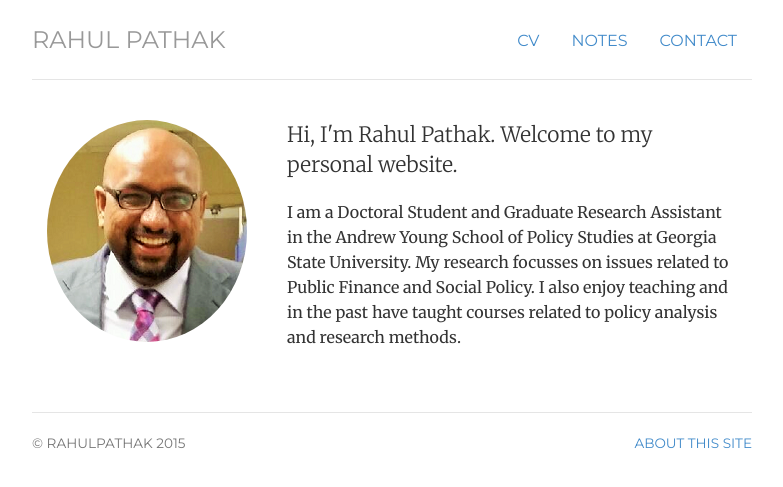
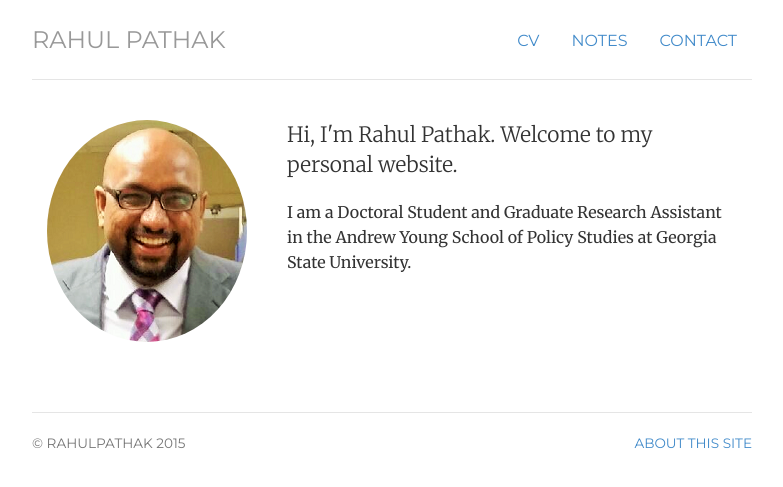
Before and after one commit to pathak-rahul/pathak-rahul.github.io, a Jekyll site: the page built from index.html, in a window 1280 px wide. Shown: the top 487 px of the page, without its empty margins (248-1031 px from the left). Built offline with Jekyll 4.4.1, drawn with Linux system fonts in a browser that asks for light colours.

Commit message:
Update index.html

```diff
--- a/index.html
+++ b/index.html
@@ -13,7 +13,7 @@ description:
 	</div>
 	<div itemscope itemtype="http://data-vocabulary.org/Person" class="col-sm-8">
 	<p class="lead">Hi, I'm <span itemprop="name">Rahul Pathak. </span> Welcome to my personal website.</p>
-	<p> I am a Doctoral Student and Graduate Research Assistant in the Andrew Young School of Policy Studies at Georgia State University. My research focusses on issues related to <span itemprop="title">Public Finance and Social Policy. I also enjoy teaching and in the past have taught courses related to policy analysis and research methods.</span>
+	<p> I am a Doctoral Student and Graduate Research Assistant in the Andrew Young School of Policy Studies at Georgia State University.</span>
   	</div>
 </div>
 <!-- </div> -->
```
